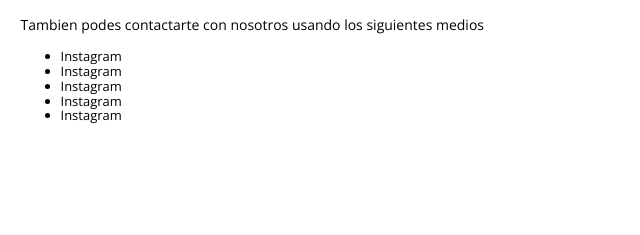
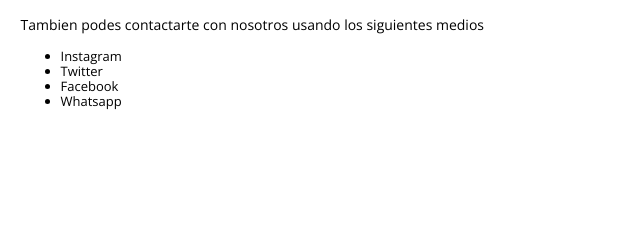
Before and after one commit to Joelmino/EntregaModulo1, a plain HTML site: page contacto.html in a window 1280 px wide. Shown: the part 238-473 px from the top of the page, 632-1272 px from the left. Drawn offline with nearby package versions, Linux system fonts and the light colour scheme.

Commit message:
correccion

```diff
--- a/contacto.html
+++ b/contacto.html
@@ -61,10 +61,9 @@
             <p>Tambien podes contactarte con nosotros usando los siguientes medios</p>
             <ul>
                 <li>Instagram</li>
-                <li>Instagram</li>
-                <li>Instagram</li>
-                <li>Instagram</li>
-                <li>Instagram</li>
+                <li>Twitter</li>
+                <li>Facebook</li>
+                <li>Whatsapp</li>
             </ul>
         </section>
     </main>
```
Also changed, not shown: servicios.html (+1 -1 lines).
